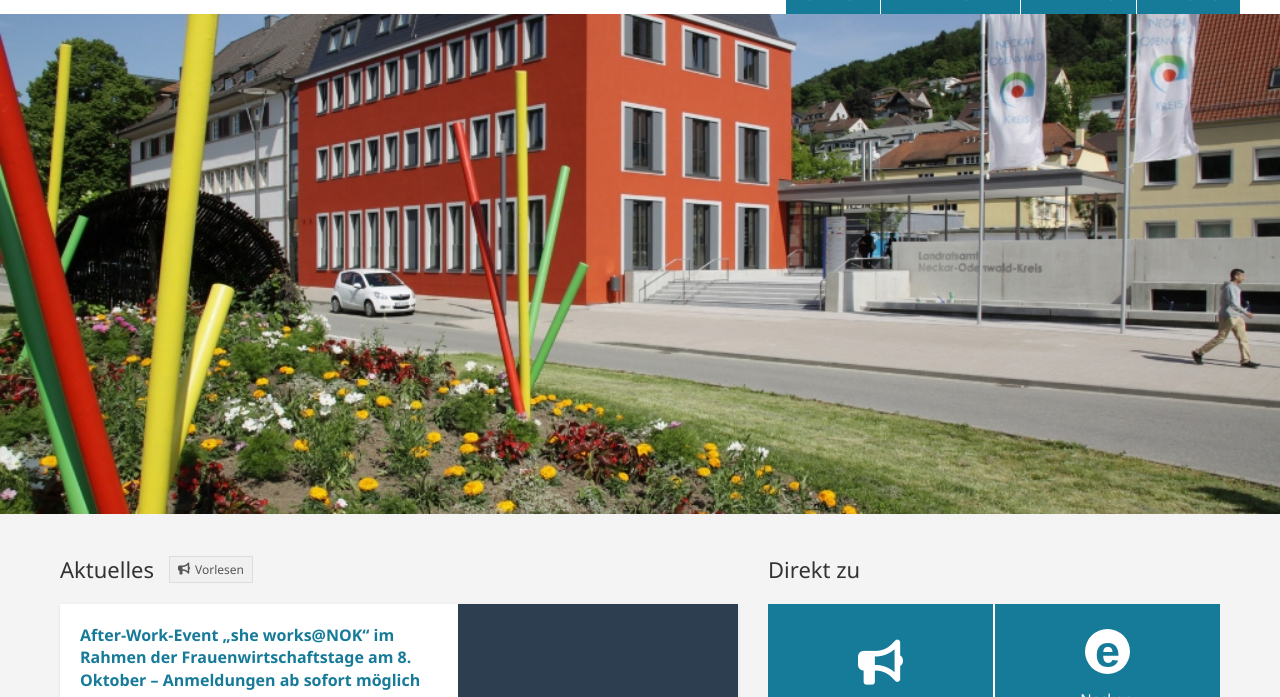
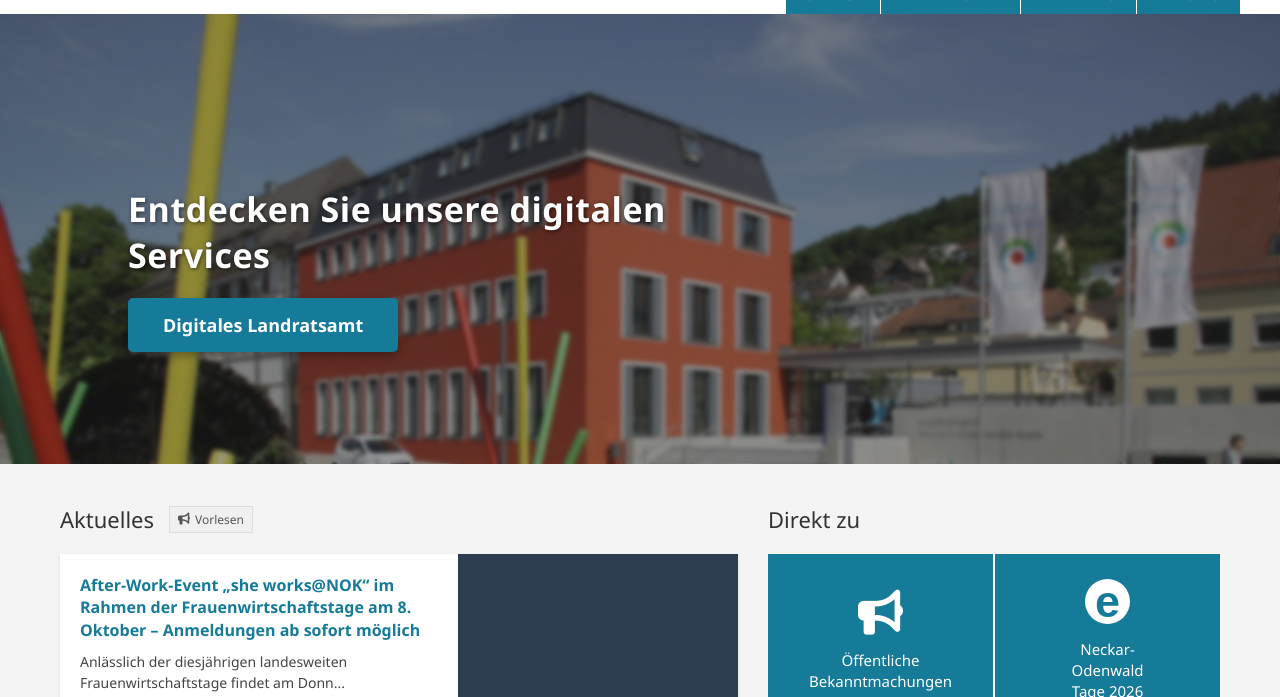
Before and after one commit to arianx00/Konzept-Website-LRA-NOK, a plain HTML site: page index.html in a window 1280 px wide. Shown: the part 96-793 px from the top of the page. Drawn offline with Linux system fonts and the light colour scheme.

Commit message:
Enhance hero section with glass overlay, title and CTA button

```diff
--- a/index.html
+++ b/index.html
@@ -120,17 +120,59 @@
         /* HERO AREA */
         .hero {
             width: 100%;
-        }
-        .hero a {
-            display: block;
-            width: 100%;
+            position: relative;
+            max-height: 450px;
+            overflow: hidden;
+            display: flex;
         }
         .hero img {
             width: 100%;
-            height: auto;
+            height: 100%;
             display: block;
-            max-height: 500px;
             object-fit: cover;
+            min-height: 400px;
+        }
+        .hero-overlay {
+            position: absolute;
+            top: 0;
+            left: 0;
+            width: 100%;
+            height: 100%;
+            background: rgba(40, 40, 40, 0.45); /* Leicht dunkelgraues Glas */
+            backdrop-filter: blur(2px); /* Glass-Effekt */
+            z-index: 1;
+        }
+        .hero-content {
+            position: absolute;
+            bottom: 25%; /* Oberes unteres Viertel */
+            left: 10%; /* Angepasst linksbündig */
+            z-index: 2;
+            color: #fff;
+            text-align: left;
+            max-width: 600px;
+        }
+        .hero-content h1 {
+            font-size: 34px;
+            margin-bottom: 20px;
+            font-weight: 600;
+            text-shadow: 1px 1px 4px rgba(0,0,0,0.6);
+            letter-spacing: 0.5px;
+        }
+        .btn-cta {
+            display: inline-block;
+            background-color: var(--nok-blue);
+            color: #fff;
+            text-decoration: none;
+            padding: 15px 35px;
+            font-size: 18px;
+            font-weight: bold;
+            border-radius: 5px;
+            box-shadow: 0 4px 10px rgba(0,0,0,0.3);
+            transition: background-color 0.2s, transform 0.2s;
+        }
+        .btn-cta:hover {
+            background-color: var(--nok-blue-hover);
+            transform: translateY(-2px);
         }
 
         /* MAIN CONTENT */
@@ -305,9 +347,12 @@
     </div>
 
     <div class="hero">
-        <a href="service.html" title="Zur Service Seite">
-            <img src="hero-image.jpg" alt="Landratsamt Gebäude">
-        </a>
+        <img src="hero-image.jpg" alt="Landratsamt Gebäude">
+        <div class="hero-overlay"></div>
+        <div class="hero-content">
+            <h1>Entdecken Sie unsere digitalen Services</h1>
+            <a href="service.html" class="btn-cta">Digitales Landratsamt</a>
+        </div>
     </div>
 
     <div class="content-container">
```
